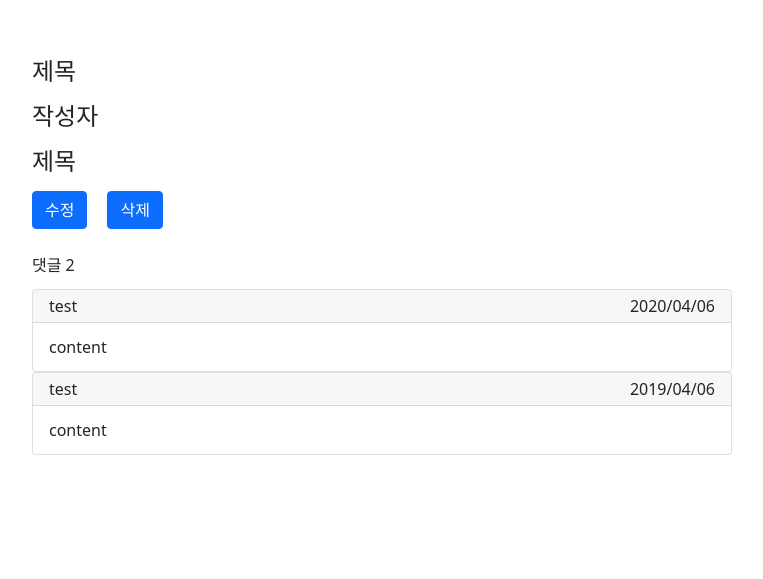
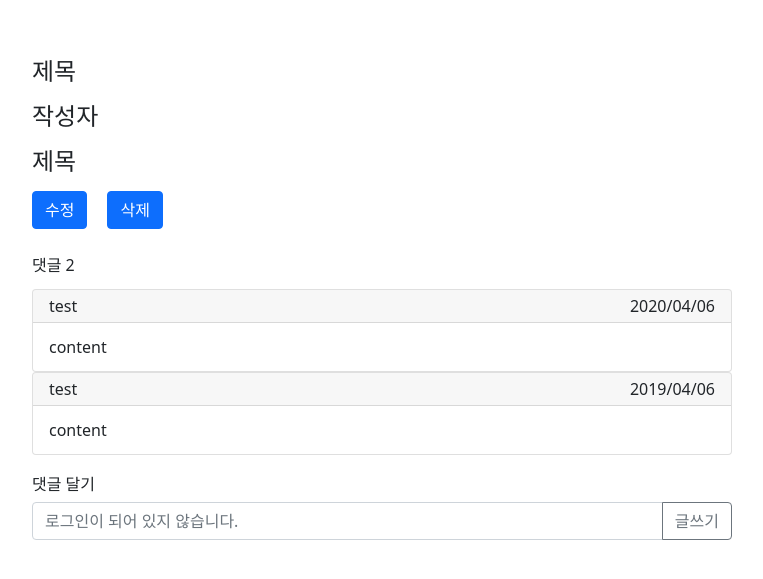
Before and after one commit to hotkimho/go-Client, a React (Create React App) app: page /board/1/post in a window 1280 px wide. Shown: the part 103-682 px from the top of the page, without its empty margins (224-987 px from the left). Built offline with nearby package versions, Linux system fonts and the light colour scheme; no server answers.

Commit message:
Add Create Comment

```diff
--- a/src/Components/board/Comment/Comment.js
+++ b/src/Components/board/Comment/Comment.js
@@ -5,16 +5,58 @@ import Accordion from 'react-bootstrap/Accordion';
 import { useAccordionButton } from 'react-bootstrap/AccordionButton';
 import Card from 'react-bootstrap/Card';
 import CommentItem from './CommentItem/CommentItem';
+import { Button, Form, InputGroup } from 'react-bootstrap';
 
-const Comment = ({comments}) => {
-	const { username, content, create_at} = comments;
+const Comment = ({comments, postId}) => {
+	const [content, setContent] = useState('');
+	let isLogin = false;
+	let commentPlaceholder;
+
+	if (localStorage.getItem("user") === null) {
+		isLogin = false;
+   	 	commentPlaceholder = "로그인이 되어 있지 않습니다.";
+	}
+ 	else {
+		isLogin = true;
+		commentPlaceholder = "댓글을 입력해주세요.";
+  	}
+
+	const onContentChange = (e) => {
+		setContent(e.target.value);
+	}
+	const onButtonClick = async() => {
+		try {
+		const result = await axios.post('https://api.hotkimho.com/board/post/comment', {
+			content,
+		});
+		} catch(error) {
+			alert('댓글 쓰기가 실패했습니다.');
+			console.log(error);
+		}
+	}
 
 	return (
+		<div>
 		<Accordion defaultActiveKey="0">
 		{comments && comments.map((comment) => (
-			<CommentItem comment={comment} />
+			<CommentItem comment={comment}/>
 		))}
 		</Accordion>
+		<h6 style={{marginTop: '20px'}}>댓글 달기</h6>
+		<InputGroup className="mb-3">
+        <Form.Control
+          placeholder={commentPlaceholder}
+		  onChange={onContentChange}
+        />
+        <Button
+		variant="outline-secondary"
+		id="button-addon2"
+		onClick={onButtonClick}
+		>
+          글쓰기
+        </Button>
+        </InputGroup>
+		</div>
 	)
 }
 
--- a/src/Components/board/Comment/CommentItem/CommentItem.js
+++ b/src/Components/board/Comment/CommentItem/CommentItem.js
@@ -4,6 +4,7 @@ import axios from 'axios';
 import Accordion from 'react-bootstrap/Accordion';
 import { useAccordionButton } from 'react-bootstrap/AccordionButton';
 import Card from 'react-bootstrap/Card';
+
 
 const CommentItem = ({comment}) => {
 	const { username, content, create_at} = comment;
@@ -20,9 +21,10 @@ const CommentItem = ({comment}) => {
       </div>
         </Card.Header>
         <Accordion.Collapse eventKey="0">
-          <Card.Body>content</Card.Body>
+          <Card.Body>{content}</Card.Body>
         </Accordion.Collapse>
       </Card>
+
 	)
 }
 
--- a/src/Components/board/Post/Post.js
+++ b/src/Components/board/Post/Post.js
@@ -107,7 +107,7 @@ const Post = () => {
     </PostContainer>
     <CommentContainer>
       <div>댓글 {comments.length}</div> <br />
-      <Comment comments={comments} />
+      <Comment comments={comments} postId={id} />
     </CommentContainer>
     </div>
   );
```
